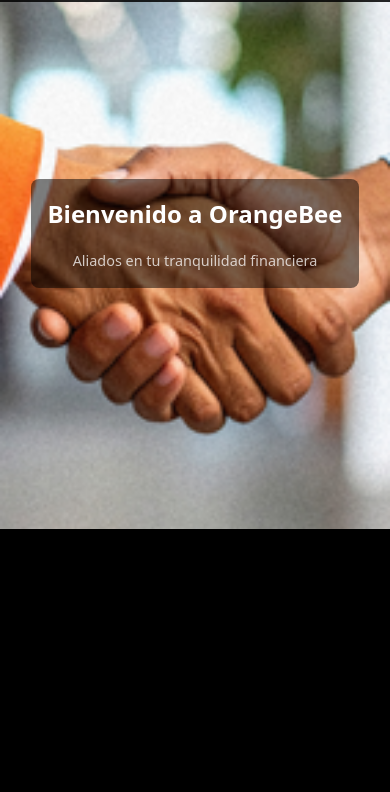
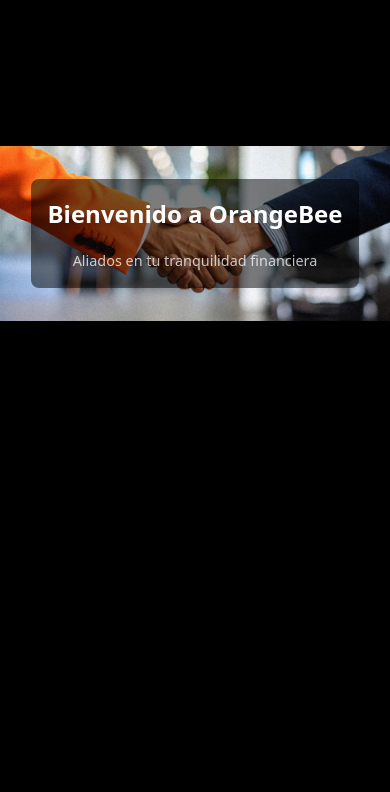
Before and after one commit to ale-devstack/ObTest, a plain HTML site: page index.html in a window 390 px wide. Shown: the part 62-854 px from the top of the page. Drawn offline with Linux system fonts and the light colour scheme; a web font is replaced by a local one.

Commit message:
Quick fix - Responsive design

```diff
--- a/styles/styles.css
+++ b/styles/styles.css
@@ -431,7 +431,7 @@
     height: auto;
     min-height: 70vh;
     background: url("/ObTest/img/handshake_mobile.png") no-repeat center center;
-    background-size: cover; /* evita zoom */
+    background-size: contain; /* evita zoom */
     padding: 2rem 1rem;
   }
 }
```
